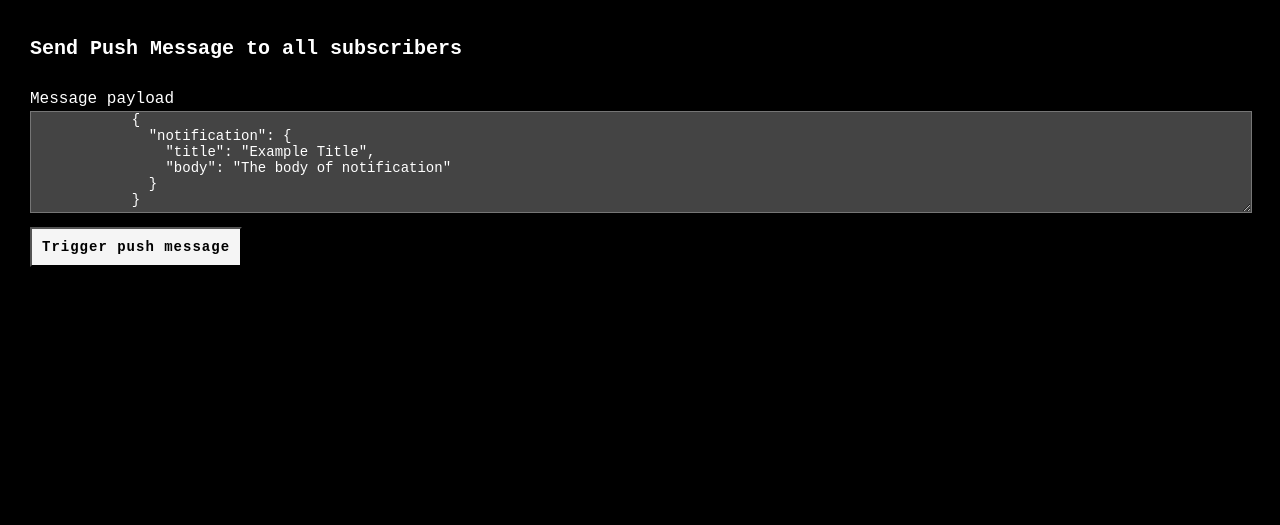
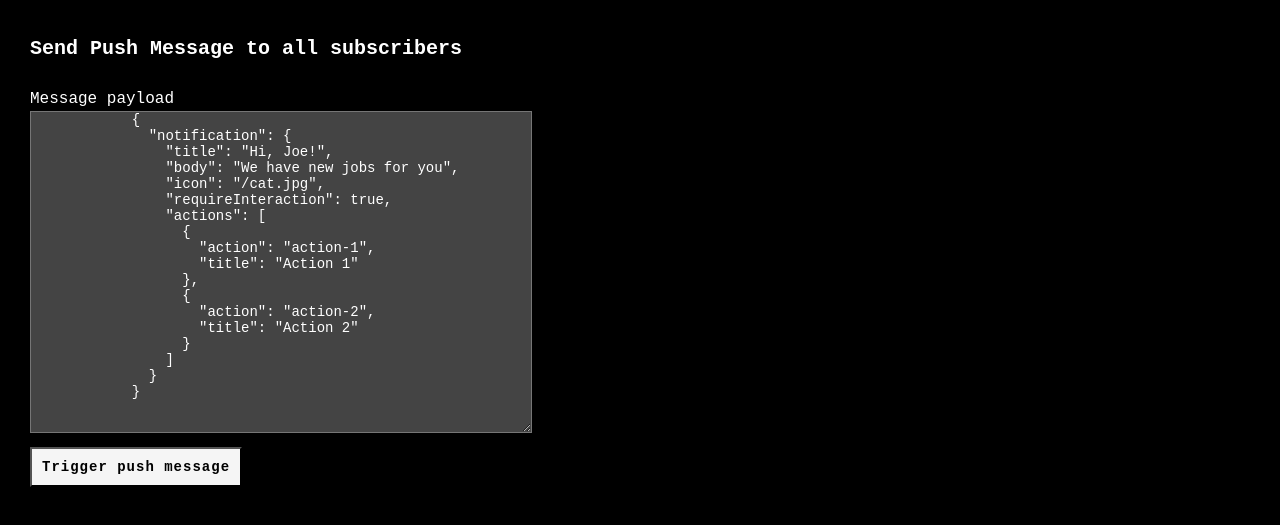
Before and after one commit to tompascall/pushnoti-poc, a website: page push-server/test-push.html in a window 1280 px wide. Shown: the part 137-662 px from the top of the page. Drawn offline with Linux system fonts and the light colour scheme.

Commit message:
send more data in notification

```diff
--- a/push-server/test-push.html
+++ b/push-server/test-push.html
@@ -45,8 +45,8 @@
       font-size: 16px;
     }
     .pn-msg textarea {
-      width: 100%;
-      height: 100px;
+      width: 500px;
+      height: 320px;
       font-family: monospace;
       font-size: 14px;
       background: #444;
@@ -72,8 +72,20 @@
           <textarea type="textarea" name="msg" required>
             {
               "notification": {
-                "title": "Example Title",
-                "body": "The body of notification"
+                "title": "Hi, Joe!",
+                "body": "We have new jobs for you",
+                "icon": "/cat.jpg",
+                "requireInteraction": true,
+                "actions": [
+                  {
+                    "action": "action-1",
+                    "title": "Action 1"
+                  },
+                  {
+                    "action": "action-2",
+                    "title": "Action 2"
+                  }
+                ]
               }
             }
           </textarea>
```
Also changed, not shown: app/src/client/service-worker.js (+16 -6 lines).
